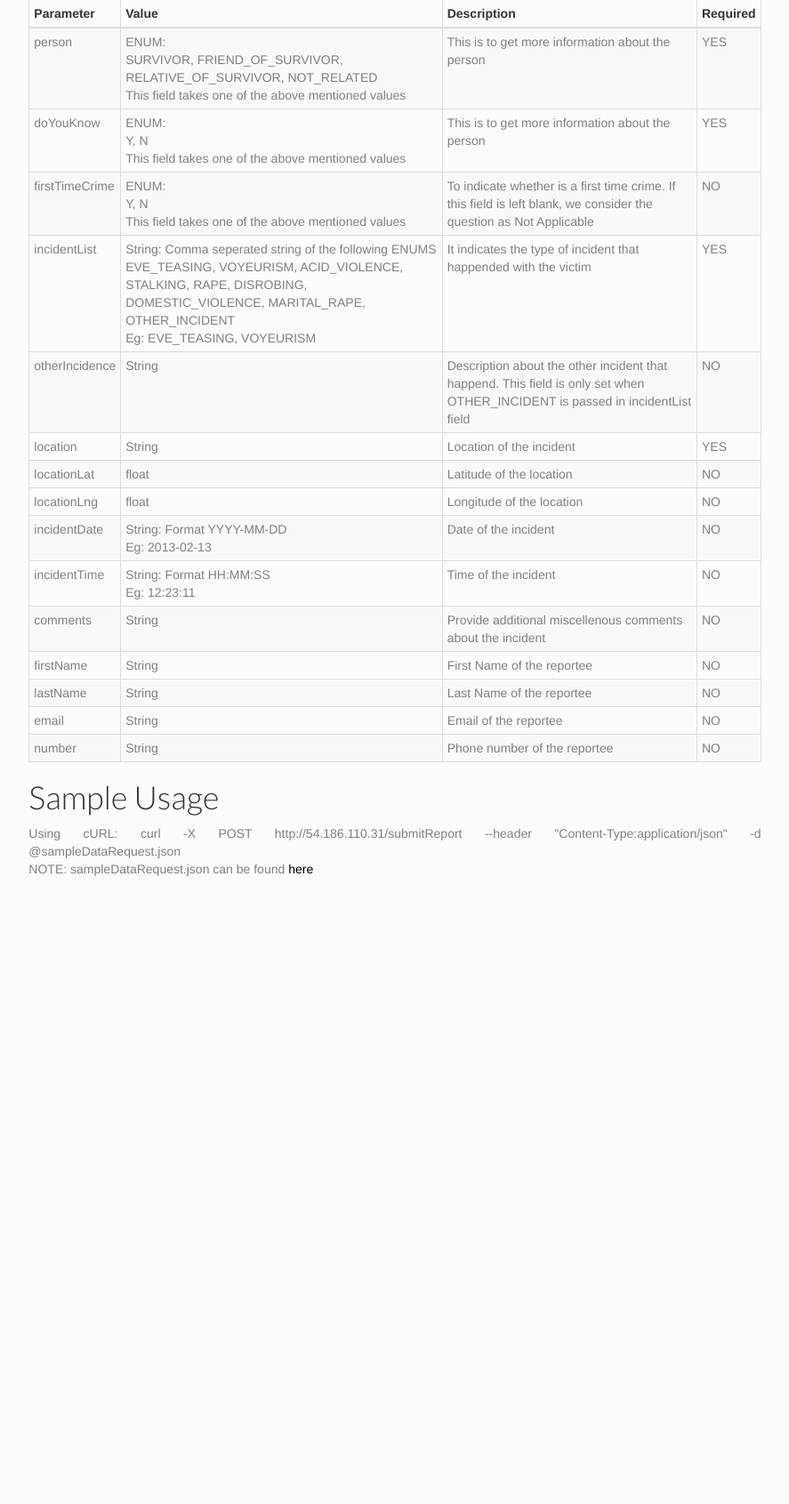
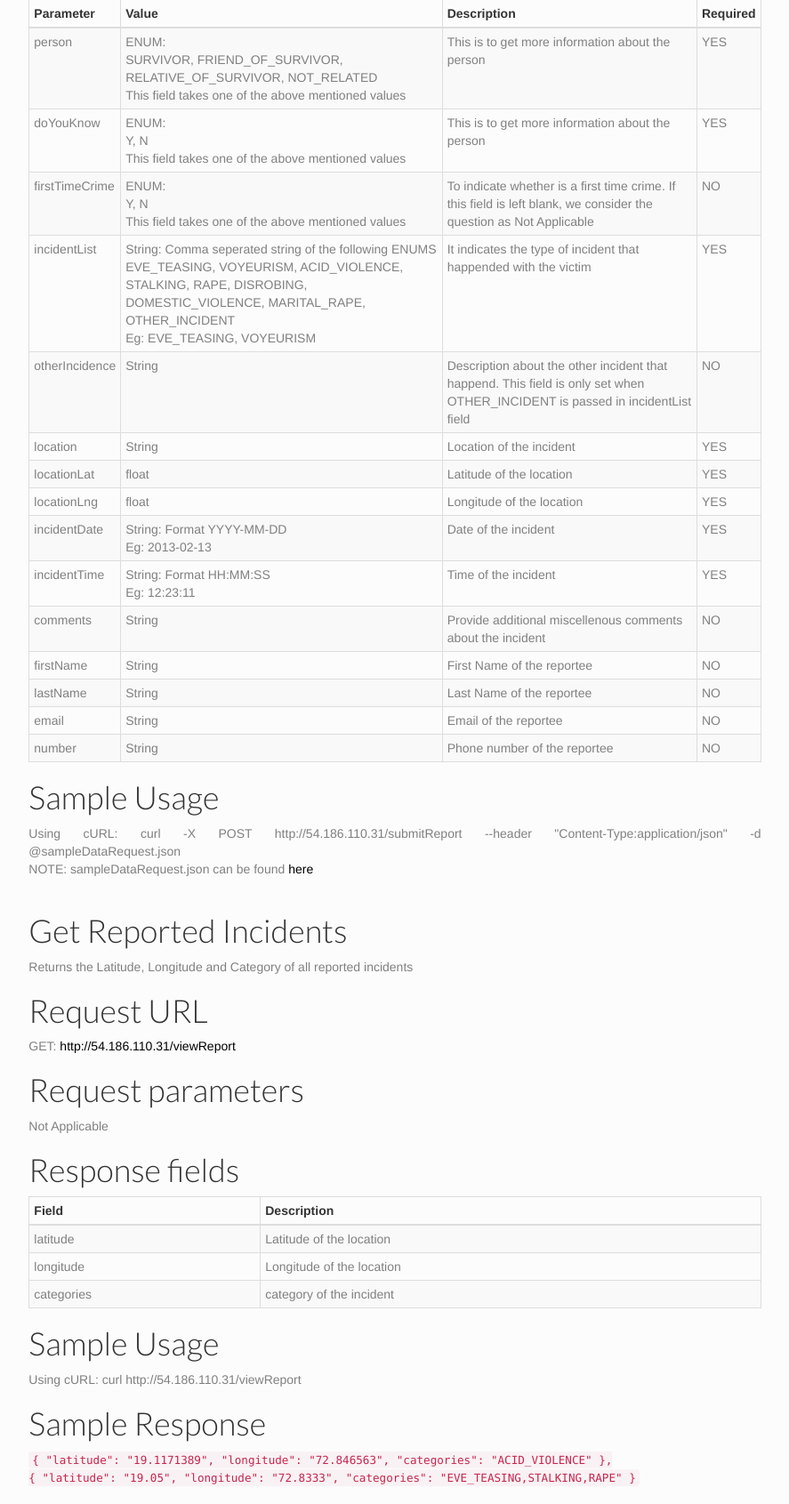
Before and after one commit to navina/avaaz, a Node server app: page /api in a window 1280 px wide. Shown: the part 399-2090 px from the top of the page at 89% size, without its empty margins (196-1083 px from the left). Before the commit the page ends 1384 px from the top, so only its background shows below. Run offline with Node 20, Linux system fonts and the light colour scheme; some libraries are stand-ins or nearby versions.

Commit message:
Adding view reports on API page

```diff
--- a/views/api.html
+++ b/views/api.html
@@ -3,7 +3,7 @@
     <div class="col-lg-12 text-center v-center">
       <h1>Developer Center</h1>
  		<div class="col-md-8 col-md-offset-2 justified">
- 			<h1 class="lato-section-header">Submitting A Report</h1>
+ 			<a href="#submitReport"><h1 class="lato-section-header">Submitting A Report</h1></a>
 			Submit data which is required to report an incident
 			<h1 class="lato-section-header">Request URL</h1>
 			POST: <a href="http://54.186.110.31/submitReport">http://54.186.110.31/submitReport</a> <br/>
@@ -58,25 +58,25 @@
 	            <td>locationLat</td>
 	            <td>float
 	            <td>Latitude of the location</td>
-	            <td>NO</td>
+	            <td>YES</td>
 	        </tr>
 	        <tr>
 	            <td>locationLng</td>
 	            <td>float
 	            <td>Longitude of the location</td>
-	            <td>NO</td>
+	            <td>YES</td>
 	        </tr>
 	        <tr>
 	            <td>incidentDate</td>
 	            <td>String: Format YYYY-MM-DD  <br/> Eg: 2013-02-13
 	            <td>Date of the incident</td>
-	            <td>NO</td>
+	            <td>YES</td>
 	        </tr>
 	        <tr>
 	            <td>incidentTime</td>
 	            <td>String: Format HH:MM:SS  <br/> Eg: 12:23:11
 	            <td>Time of the incident</td>
-	            <td>NO</td>
+	            <td>YES</td>
 	        </tr>
 	        <tr>
 	            <td>comments</td>
@@ -117,7 +117,53 @@
 			NOTE: sampleDataRequest.json can be found <a href="https://github.com/navina/avaaz/blob/master/public/sampleDataRequest.json">here</a>
 			<br/>
 			<br/>
-		    </div>
+
+			<a href="#viewReport"><h1 class="lato-section-header">Get Reported Incidents</h1></a>
+			Returns the Latitude, Longitude and Category of all reported incidents
+			<h1 class="lato-section-header">Request URL</h1>
+			GET: <a href="http://54.186.110.31/viewReport">http://54.186.110.31/viewReport</a> <br/>
+			<h1 class="lato-section-header">Request parameters</h1>
+			Not Applicable
+			<h1 class="lato-section-header">Response fields</h1>
+			<table class="table table-striped table-bordered table-condensed">
+ 			<thead>
+        	<tr>
+	            <th>Field</th>
+	            <th>Description</th>
+        	</tr>
+    		</thead>
+    		<tbody>
+	        <tr>
+	            <td>latitude</td>
+	            <td>Latitude of the location</td>
+	        </tr>
+	        <tr>
+	            <td>longitude</td>
+	            <td>Longitude of the location</td>
+	        </tr>
+	        <tr>
+	            <td>categories</td>
+	            <td>category of the incident</td>
+	        </tr>
+	    	</table>
+			<h1 class="lato-section-header">Sample Usage</h1>
+			 Using cURL: curl http://54.186.110.31/viewReport
+			<h1 class="lato-section-header">Sample Response</h1>
+			<code>
+			  {
+			    "latitude": "19.1171389",
+			    "longitude": "72.846563",
+			    "categories": "ACID_VIOLENCE"
+			  },<br/>
+			  {
+			    "latitude": "19.05",
+			    "longitude": "72.8333",
+			    "categories": "EVE_TEASING,STALKING,RAPE"
+			  }
+			</code>
+			<br/>
+			<br/>
+	    </div>
     </div>
   </div>
 </div>
```
